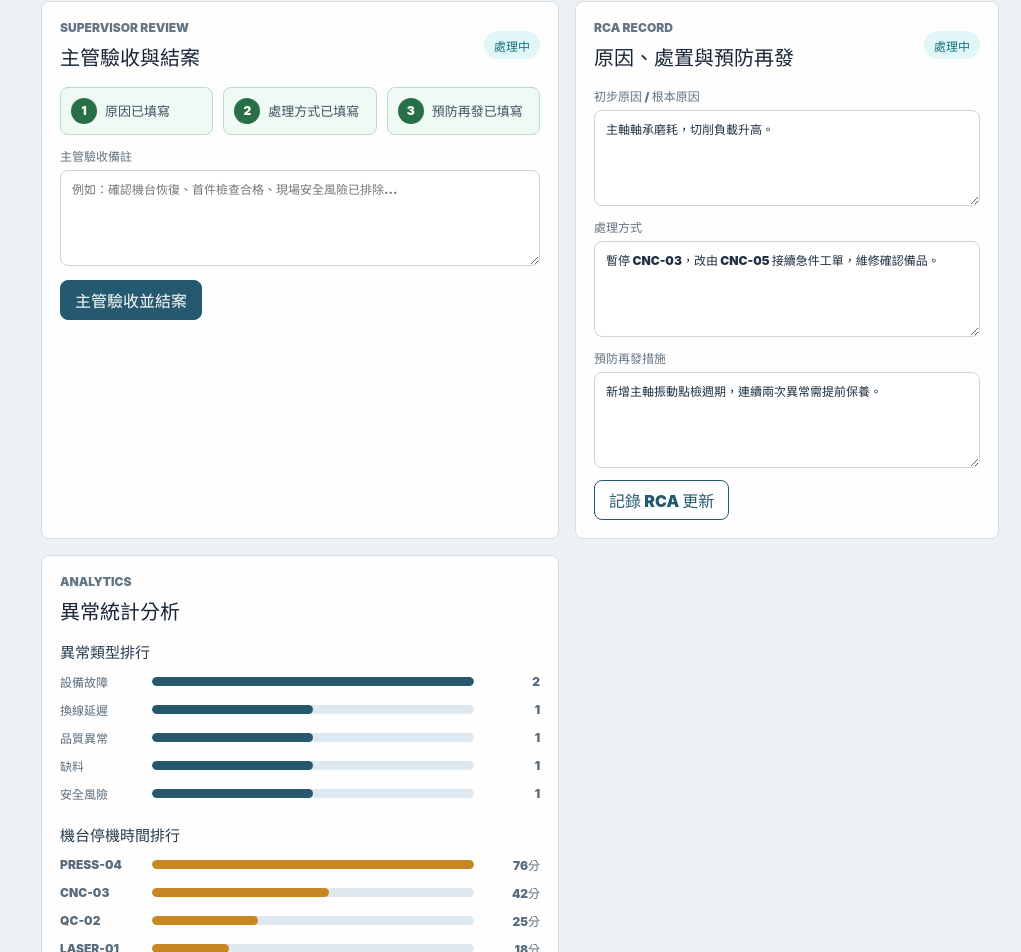
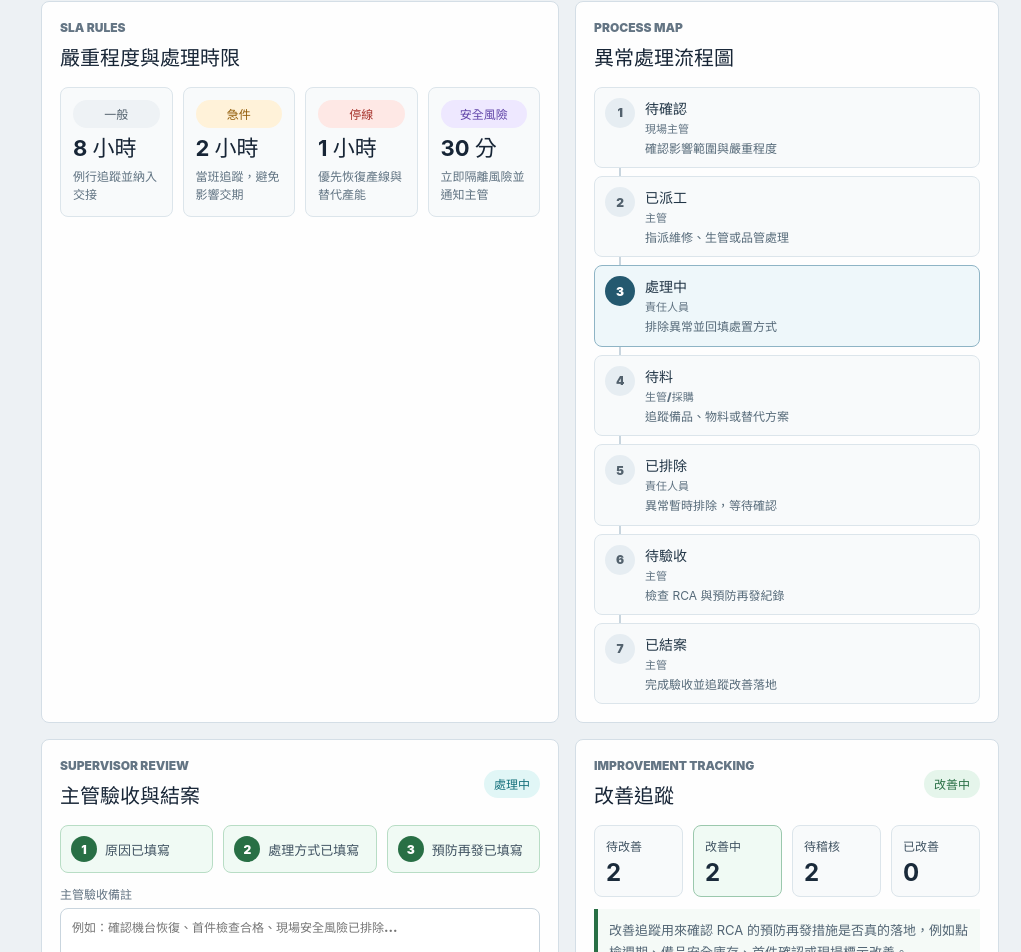
Before and after one commit to seanlu0503/factory-incident-dispatch-system, a React (Vite) app: page / in a window 1280 px wide. Shown: the part 1569-2521 px from the top of the page, without its empty margins (259-1280 px from the left). Built offline with nearby package versions, Linux system fonts and the light colour scheme.

Commit message:
Add SLA rules and improvement tracking

```diff
--- a/src/App.jsx
+++ b/src/App.jsx
@@ -21,6 +21,17 @@ const statusTone = {
 };
 
 const ownerOptions = ["未指派", "林維修", "曾工程師", "黃品管", "陳生管", "吳班長"];
+const improvementOptions = ["待改善", "改善中", "待稽核", "已改善"];
+
+const processSteps = [
+  { status: "待確認", owner: "現場主管", detail: "確認影響範圍與嚴重程度" },
+  { status: "已派工", owner: "主管", detail: "指派維修、生管或品管處理" },
+  { status: "處理中", owner: "責任人員", detail: "排除異常並回填處置方式" },
+  { status: "待料", owner: "生管/採購", detail: "追蹤備品、物料或替代方案" },
+  { status: "已排除", owner: "責任人員", detail: "異常暫時排除，等待確認" },
+  { status: "待驗收", owner: "主管", detail: "檢查 RCA 與預防再發紀錄" },
+  { status: "已結案", owner: "主管", detail: "完成驗收並追蹤改善落地" },
+];
 
 const initialIncidents = [
   {
@@ -40,6 +51,7 @@ const initialIncidents = [
     action: "暫停 CNC-03，改由 CNC-05 接續急件工單，維修確認備品。",
     prevention: "新增主軸振動點檢週期，連續兩次異常需提前保養。",
     reviewNote: "",
+    improvementStatus: "改善中",
   },
   {
     id: "INC-260711-002",
@@ -58,6 +70,7 @@ const initialIncidents = [
     action: "調整工單順序，先安排相同治具產品。",
     prevention: "換線前 30 分鐘由生管確認治具與刀具備料。",
     reviewNote: "",
+    improvementStatus: "待稽核",
   },
   {
     id: "INC-260711-003",
@@ -76,6 +89,7 @@ const initialIncidents = [
     action: "等待備品到料，暫以 B 線支援部分產能。",
     prevention: "建立油壓閥備品安全庫存，低於 2 組自動提醒。",
     reviewNote: "",
+    improvementStatus: "待改善",
   },
   {
     id: "INC-260711-004",
@@ -94,6 +108,7 @@ const initialIncidents = [
     action: "重新鎖固定位銷，補做首件確認與抽驗。",
     prevention: "品檢異常回饋加工站，首件檢查增加治具定位確認。",
     reviewNote: "已完成首件確認，抽驗結果正常，待主管簽核結案。",
+    improvementStatus: "待稽核",
   },
   {
     id: "INC-260711-005",
@@ -112,6 +127,7 @@ const initialIncidents = [
     action: "",
     prevention: "",
     reviewNote: "",
+    improvementStatus: "待改善",
   },
   {
     id: "INC-260711-006",
@@ -130,6 +146,7 @@ const initialIncidents = [
     action: "立即清空通道，重新標示暫存區與搬運路線。",
     prevention: "班前點檢新增通道淨空確認，異常拍照回報。",
     reviewNote: "",
+    improvementStatus: "改善中",
   },
 ];
 
@@ -243,6 +260,7 @@ function createHistory({ action, actor, status, note }) {
 function ensureHistory(incident) {
   const normalized = {
     reviewNote: "",
+    improvementStatus: "待改善",
     ...incident,
   };
 
@@ -359,6 +377,13 @@ export function App() {
     );
   }, [incidents]);
 
+  const improvementStats = useMemo(() => {
+    return incidents.reduce((acc, item) => {
+      acc[item.improvementStatus] = (acc[item.improvementStatus] ?? 0) + 1;
+      return acc;
+    }, {});
+  }, [incidents]);
+
   function updateSelected(patch) {
     setIncidents((current) =>
       current.map((item) => (item.id === selected.id ? { ...item, ...patch } : item)),
@@ -445,6 +470,24 @@ export function App() {
     );
   }
 
+  function updateImprovementStatus(status) {
+    setIncidents((current) =>
+      current.map((item) =>
+        item.id === selected.id
+          ? appendHistory(
+              { ...item, improvementStatus: status },
+              createHistory({
+                action: "更新改善追蹤",
+                actor: "主管",
+                status: item.status,
+                note: `改善狀態由「${item.improvementStatus}」更新為「${status}」。`,
+              }),
+            )
+          : item,
+      ),
+    );
+  }
+
   function resetDemo() {
     const restored = initialIncidents.map(ensureHistory);
     setIncidents(restored);
@@ -468,6 +511,7 @@ export function App() {
       action: "",
       prevention: "",
       reviewNote: "",
+      improvementStatus: "待改善",
       ...draft,
       description: draft.description || "現場回報異常，等待主管確認影響範圍。",
     };
@@ -502,7 +546,9 @@ export function App() {
           <a href="#overview" className="active">異常總覽</a>
           <a href="#new-report">新增回報</a>
           <a href="#dispatch">派工看板</a>
+          <a href="#rules">流程規則</a>
           <a href="#review">主管驗收</a>
+          <a href="#improvement">改善追蹤</a>
           <a href="#rca">RCA 紀錄</a>
           <a href="#analytics">異常分析</a>
         </nav>
@@ -745,6 +791,58 @@ export function App() {
           </div>
         </section>
 
+        <section className="two-column" id="rules">
+          <section className="panel">
+            <div className="panel-heading">
+              <div>
+                <p className="section-label">SLA Rules</p>
+                <h2>嚴重程度與處理時限</h2>
+              </div>
+            </div>
+            <div className="sla-rule-grid">
+              {Object.entries(severityMeta).map(([severity, meta]) => (
+                <article key={severity}>
+                  <Pill tone={meta.tone}>{severity}</Pill>
+                  <strong>{minutesLabel(meta.slaMinutes)}</strong>
+                  <small>
+                    {severity === "安全風險"
+                      ? "立即隔離風險並通知主管"
+                      : severity === "停線"
+                        ? "優先恢復產線與替代產能"
+                        : severity === "急件"
+                          ? "當班追蹤，避免影響交期"
+                          : "例行追蹤並納入交接"}
+                  </small>
+                </article>
+              ))}
+            </div>
+          </section>
+
+          <section className="panel">
+            <div className="panel-heading">
+              <div>
+                <p className="section-label">Process Map</p>
+                <h2>異常處理流程圖</h2>
+              </div>
+            </div>
+            <div className="process-map">
+              {processSteps.map((step, index) => (
+                <article
+                  key={step.status}
+                  className={`process-step ${selected.status === step.status ? "active" : ""}`}
+                >
+                  <span>{index + 1}</span>
+                  <div>
+                    <strong>{step.status}</strong>
+                    <small>{step.owner}</small>
+                    <p>{step.detail}</p>
+                  </div>
+                </article>
+              ))}
+            </div>
+          </section>
+        </section>
+
         <section className="two-column">
           <section className="panel" id="review">
             <div className="panel-heading">
@@ -779,6 +877,32 @@ export function App() {
             <button type="button" className="primary-button" onClick={closeIncident}>
               主管驗收並結案
             </button>
+          </section>
+
+          <section className="panel" id="improvement">
+            <div className="panel-heading">
+              <div>
+                <p className="section-label">Improvement Tracking</p>
+                <h2>改善追蹤</h2>
+              </div>
+              <Pill tone="green">{selected.improvementStatus}</Pill>
+            </div>
+            <div className="improvement-board">
+              {improvementOptions.map((status) => (
+                <button
+                  type="button"
+                  key={status}
+                  className={selected.improvementStatus === status ? "active" : ""}
+                  onClick={() => updateImprovementStatus(status)}
+                >
+                  <span>{status}</span>
+                  <strong>{improvementStats[status] ?? 0}</strong>
+                </button>
+              ))}
+            </div>
+            <p className="improvement-note">
+              改善追蹤用來確認 RCA 的預防再發措施是否真的落地，例如點檢週期、備品安全庫存、首件確認或現場標示改善。
+            </p>
           </section>
 
           <section className="panel" id="rca">
--- a/src/styles.css
+++ b/src/styles.css
@@ -626,6 +626,108 @@ textarea {
   gap: 6px;
 }
 
+.sla-rule-grid {
+  display: grid;
+  grid-template-columns: repeat(4, minmax(0, 1fr));
+  gap: 10px;
+}
+
+.sla-rule-grid article {
+  display: grid;
+  gap: 9px;
+  border: 1px solid #dce5eb;
+  border-radius: 8px;
+  background: #f8fafb;
+  min-height: 126px;
+  padding: 12px;
+}
+
+.sla-rule-grid strong {
+  color: #172536;
+  font-size: 22px;
+  line-height: 1;
+}
+
+.sla-rule-grid small {
+  color: #607382;
+  font-size: 12px;
+  font-weight: 800;
+  line-height: 1.5;
+}
+
+.process-map {
+  display: grid;
+  gap: 8px;
+}
+
+.process-step {
+  display: grid;
+  grid-template-columns: 30px minmax(0, 1fr);
+  gap: 10px;
+  position: relative;
+  border: 1px solid #dce5eb;
+  border-radius: 8px;
+  background: #f8fafb;
+  padding: 10px;
+}
+
+.process-step + .process-step::before {
+  content: "";
+  position: absolute;
+  top: -9px;
+  left: 24px;
+  width: 2px;
+  height: 8px;
+  background: #c8d5de;
+}
+
+.process-step > span {
+  display: grid;
+  place-items: center;
+  width: 30px;
+  height: 30px;
+  border-radius: 999px;
+  background: #e6edf2;
+  color: #52616d;
+  font-size: 12px;
+  font-weight: 900;
+}
+
+.process-step strong,
+.process-step small,
+.process-step p {
+  display: block;
+}
+
+.process-step strong {
+  color: #213546;
+  font-size: 14px;
+}
+
+.process-step small {
+  margin-top: 2px;
+  color: #607382;
+  font-size: 11px;
+  font-weight: 900;
+}
+
+.process-step p {
+  margin: 4px 0 0;
+  color: #566a79;
+  font-size: 12px;
+  line-height: 1.45;
+}
+
+.process-step.active {
+  border-color: #8eb4c5;
+  background: #eef7fa;
+}
+
+.process-step.active > span {
+  background: #24596f;
+  color: #ffffff;
+}
+
 .review-checklist {
   display: grid;
   grid-template-columns: repeat(3, minmax(0, 1fr));
@@ -670,6 +772,56 @@ textarea {
 .review-checklist .done span {
   background: #286f45;
   color: #ffffff;
+}
+
+.improvement-board {
+  display: grid;
+  grid-template-columns: repeat(4, minmax(0, 1fr));
+  gap: 10px;
+}
+
+.improvement-board button {
+  display: grid;
+  gap: 7px;
+  min-height: 72px;
+  border: 1px solid #dce5eb;
+  border-radius: 8px;
+  background: #f8fafb;
+  color: #405362;
+  padding: 11px;
+  text-align: left;
+}
+
+.improvement-board button:hover,
+.improvement-board button.active {
+  border-color: #9bc8ad;
+  background: #f0faf4;
+}
+
+.improvement-board span,
+.improvement-board strong {
+  display: block;
+}
+
+.improvement-board span {
+  font-size: 12px;
+  font-weight: 900;
+}
+
+.improvement-board strong {
+  color: #1a2a3a;
+  font-size: 24px;
+  line-height: 1;
+}
+
+.improvement-note {
+  margin: 12px 0 0;
+  border-left: 4px solid #286f45;
+  background: #f5faf7;
+  color: #526574;
+  font-size: 13px;
+  line-height: 1.65;
+  padding: 11px;
 }
 
 .chart-block {
@@ -751,6 +903,11 @@ textarea {
   .kpi-grid {
     grid-template-columns: repeat(3, minmax(0, 1fr));
   }
+
+  .sla-rule-grid,
+  .improvement-board {
+    grid-template-columns: repeat(2, minmax(0, 1fr));
+  }
 }
 
 @media (max-width: 760px) {
@@ -784,7 +941,9 @@ textarea {
   .form-grid,
   .incident-summary,
   .assign-row,
-  .review-checklist {
+  .review-checklist,
+  .sla-rule-grid,
+  .improvement-board {
     grid-template-columns: 1fr;
   }
 
```
Also changed, not shown: 2 other files (tests, documents, lock files or other folders).
